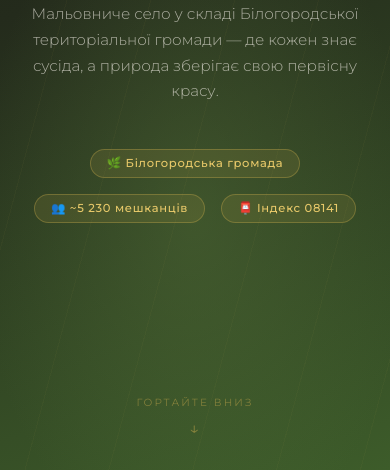
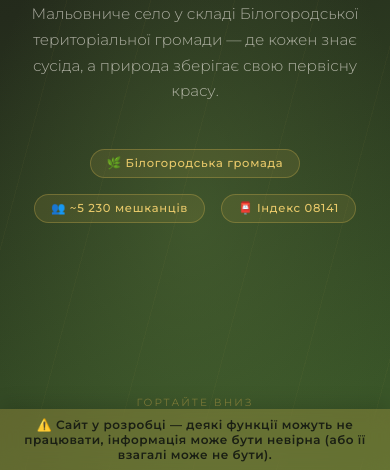
Before and after one commit to blubby-Jr/Sviatopetrivske, a plain HTML site: page index.html in a window 390 px wide. Shown: the part 374-844 px from the top of the page. Drawn offline with nearby package versions, Linux system fonts and the light colour scheme.

Commit message:
Add development banner and styles
Add a fixed development banner to index.html to warn users the site is under development. The change injects a <div class="dev-banner"> with a Ukrainian warning message and inlines CSS to position it at the bottom, use a semi-transparent gold background, backdrop blur, shadow, high z-index, and mobile-responsive font/padding adjustments.

```diff
--- a/index.html
+++ b/index.html
@@ -5,7 +5,6 @@
 <meta name="viewport" content="width=device-width, initial-scale=1.0">
 <title>Святопетрівське — наше село</title>
 
-<!-- Оптимізація завантаження шрифтів -->
 <link rel="preconnect" href="https://fonts.googleapis.com">
 <link rel="preconnect" href="https://fonts.gstatic.com" crossorigin>
 <link href="https://fonts.googleapis.com/css2?family=Playfair+Display:wght@400;700;900&family=Montserrat:wght@300;400;500;600&display=swap" rel="stylesheet">
@@ -16,12 +15,41 @@
 html{scroll-behavior:smooth;}
 body{font-family:'Montserrat',sans-serif;background:var(--cream);color:var(--text);overflow-x:hidden;}
 
+.dev-banner {
+  position: fixed;
+  bottom: 0;
+  left: 0;
+  width: 100%;
+
+  background: rgba(200, 168, 75, 0.3);
+  color: var(--dark);
+  text-align: center;
+  padding: 10px 15px;
+  font-size: 0.85rem;
+  font-weight: 600;
+  letter-spacing: 0.5px;
+
+  z-index: 9999;
+  box-shadow: 0 -4px 20px rgba(0, 0, 0, 0.15);
+
+  backdrop-filter: blur(10px);
+  -webkit-backdrop-filter: blur(10px);
+}
+
+/* Адаптивність для телефонів */
+@media (max-width: 480px) {
+  .dev-banner {
+    font-size: 0.75rem;
+    padding: 8px 10px;
+  }
+}
+
 /* ===================== АНІМАЦІЇ ПРИ СКРОЛІ (SCROLL REVEAL) ===================== */
 .reveal {
   opacity: 0;
   transform: translateY(35px);
   transition: opacity 0.8s cubic-bezier(0.25, 1, 0.5, 1), transform 0.8s cubic-bezier(0.25, 1, 0.5, 1);
-  will-change: opacity, transform; /* Оптимізація для відеокарти */
+  will-change: opacity, transform;
 }
 .reveal.active {
   opacity: 1;
@@ -739,5 +767,6 @@ window.onload = function(){
   document.querySelectorAll('.reveal').forEach(el => revealObserver.observe(el));
 };
 </script>
+<div class="dev-banner">⚠️ Сайт у розробці — деякі функції можуть не працювати, інформація може бути невірна (або її взагалі може не бути).</div>
 </body>
 </html>
```
